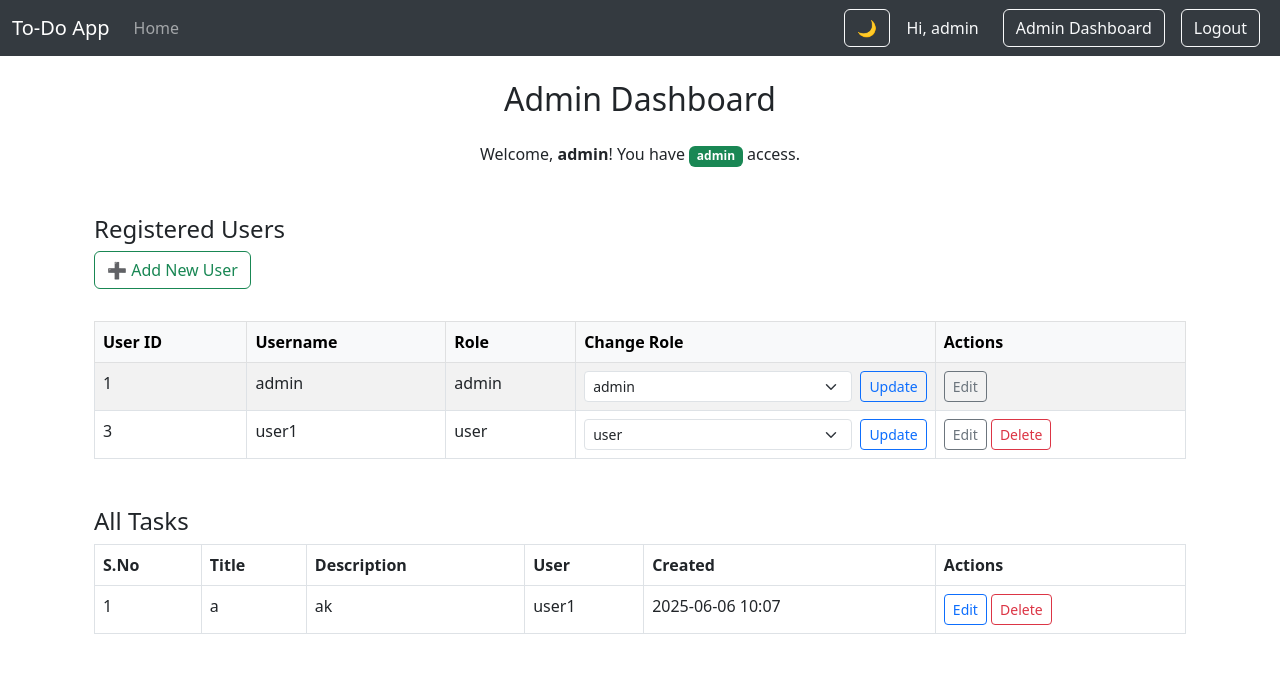
After one commit to Ajith1729/todo-app, a Flask app: page /admin in a window 1280 px wide. The commit adds this page. Shown: the top 673 px of the page. Run offline with Flask 3, Linux system fonts and the light colour scheme; a user stored in the database is signed in; data comes from the database, SQL or seed files in the repository; both versions use the stored data as it was after the commit.

Commit message:
Initial commit

```diff
--- a/app.py
+++ b/app.py
@@ -1,48 +1,251 @@
-from flask import Flask, render_template, request, redirect
+from flask import Flask, render_template, request, redirect, url_for, flash, abort
 from flask_sqlalchemy import SQLAlchemy
+from flask_login import LoginManager, UserMixin, login_user, logout_user, login_required, current_user
+from werkzeug.security import generate_password_hash, check_password_hash
 from datetime import datetime
+from functools import wraps
+# Admin-only decorator (if not already defined)
+from functools import wraps
+from flask import abort
 
 app = Flask(__name__)
+app.secret_key = 'your_secret_key'
 app.config['SQLALCHEMY_DATABASE_URI'] = 'sqlite:///todo.db'
 app.config['SQLALCHEMY_TRACK_MODIFICATIONS'] = False
 db = SQLAlchemy(app)
+
+# Flask-Login setup
+login_manager = LoginManager()
+login_manager.init_app(app)
+login_manager.login_view = 'login'
+
+def admin_required(f):
+    @wraps(f)
+    def decorated_function(*args, **kwargs):
+        if not current_user.is_authenticated or current_user.role != 'admin':
+            abort(403)  # Forbidden
+        return f(*args, **kwargs)
+    return decorated_function
+
+# Models
+class User(db.Model, UserMixin):
+    id = db.Column(db.Integer, primary_key=True)
+    username = db.Column(db.String(100), unique=True, nullable=False)
+    password = db.Column(db.String(200), nullable=False)
+    role = db.Column(db.String(10), default='user')  # For admin support
+    todos = db.relationship('Todo', backref='user', lazy=True)
+
 
 class Todo(db.Model):
     sno = db.Column(db.Integer, primary_key=True)
     title = db.Column(db.String(200), nullable=False)
     description = db.Column(db.String(500), nullable=False)
     date_created = db.Column(db.DateTime, default=datetime.utcnow)
+    user_id = db.Column(db.Integer, db.ForeignKey('user.id'), nullable=False)
 
-    def __repr__(self):
-        return f"{self.sno} - {self.title}"
 
-@app.route('/', methods=['GET', 'POST'])
+
+# User loader
+@login_manager.user_loader
+def load_user(user_id):
+    return User.query.get(int(user_id))
+
+# Role-required decorator
+def role_required(role):
+    def wrapper(f):
+        @wraps(f)
+        def decorated_function(*args, **kwargs):
+            if not current_user.is_authenticated or current_user.role != role:
+                abort(403)
+            return f(*args, **kwargs)
+        return decorated_function
+    return wrapper
+
+# Routes
+@app.route('/')
+@login_required
 def home():
-    if request.method == 'POST':
-        title = request.form['title']
-        desc = request.form['description']
-        todo = Todo(title=title, description=desc)
-        db.session.add(todo)
-        db.session.commit()
-    allTodo = Todo.query.all()
-    return render_template('index.html', allTodo=allTodo)
+    page = request.args.get('page', 1, type=int)
+    per_page = 5  # Number of tasks per page
+    todos = Todo.query.filter_by(user_id=current_user.id).order_by(Todo.date_created.desc()).paginate(page=page, per_page=5)
+    return render_template('index.html', allTodo=todos)
+
+
+
+@app.route('/add', methods=['POST'])
+@login_required
+def add():
+    title = request.form['title']
+    desc = request.form['description']
+    todo = Todo(title=title, description=desc, user_id=current_user.id)
+    db.session.add(todo)
+    db.session.commit()
+    return redirect(url_for('home'))
 
 @app.route('/delete/<int:sno>')
+@login_required
 def delete(sno):
-    todo = Todo.query.filter_by(sno=sno).first()
+    todo = Todo.query.get_or_404(sno)
     db.session.delete(todo)
     db.session.commit()
-    return redirect('/')
+    return redirect(url_for('home'))
 
 @app.route('/update/<int:sno>', methods=['GET', 'POST'])
+@login_required
 def update(sno):
-    todo = Todo.query.filter_by(sno=sno).first()
+    todo = Todo.query.get_or_404(sno)
     if request.method == 'POST':
         todo.title = request.form['title']
         todo.description = request.form['description']
         db.session.commit()
-        return redirect('/')
+        return redirect(url_for('home'))
     return render_template('update.html', todo=todo)
+
+@app.route('/register', methods=['GET', 'POST'])
+def register():
+    if request.method == 'POST':
+        username = request.form['username']
+        password = generate_password_hash(request.form['password'])
+        if User.query.filter_by(username=username).first():
+            flash('Username already exists.', 'danger')
+            return redirect(url_for('register'))
+
+        # Assign role: admin if username is 'admin', else user
+        role = 'admin' if username.lower() == 'admin' else 'user'
+        user = User(username=username, password=password, role=role)
+
+        db.session.add(user)
+        db.session.commit()
+        flash('Registered successfully! Please login.', 'success')
+        return redirect(url_for('login'))
+    return render_template('register.html')
+
+@app.route('/login', methods=['GET', 'POST'])
+def login():
+    if request.method == 'POST':
+        user = User.query.filter_by(username=request.form['username']).first()
+        if user and check_password_hash(user.password, request.form['password']):
+            login_user(user)
+            flash('Login successful!', 'success')
+            # 👇 Role-based redirect
+            if user.role == 'admin':
+                return redirect(url_for('admin'))
+            else:
+                return redirect(url_for('home'))
+        flash('Invalid credentials.', 'danger')
+    return render_template('login.html')
+
+
+@app.route('/logout')
+@login_required
+def logout():
+    logout_user()
+    flash('You have been logged out.', 'info')
+    return redirect(url_for('login'))
+
+# Admin-only page
+@app.route('/admin')
+@login_required
+def admin():
+    page = request.args.get('page', 1, type=int)
+    per_page = 5  # Number of tasks per page
+    allTodo = Todo.query.order_by(Todo.date_created.desc()).paginate(page=page, per_page=10)
+    tasks = Todo.query.order_by(Todo.date_created.desc()).all()
+    users = User.query.all()
+    return render_template('admin.html', users=users, allTodo=allTodo,tasks=tasks)
+
+
+# Admin: Create new user
+@app.route('/admin/add_user', methods=['GET', 'POST'])
+@login_required
+@admin_required
+def add_user():
+    if request.method == 'POST':
+        username = request.form['username']
+        password = request.form['password']
+        role = request.form['role']
+        if User.query.filter_by(username=username).first():
+            flash('Username already exists.', 'danger')
+        else:
+            hashed_pw = generate_password_hash(password)
+            new_user = User(username=username, password=hashed_pw, role=role)
+            db.session.add(new_user)
+            db.session.commit()
+            flash('User added successfully.', 'success')
+            return redirect(url_for('admin'))
+    return render_template('admin_add_user.html')
+
+# Admin: Edit existing user
+@app.route('/admin/edit_user/<int:user_id>', methods=['GET', 'POST'])
+@login_required
+@admin_required
+def edit_user(user_id):
+    user = User.query.get_or_404(user_id)
+    if request.method == 'POST':
+        user.username = request.form['username']
+        if request.form['password']:
+            user.password = generate_password_hash(request.form['password'])
+        user.role = request.form['role']
+        db.session.commit()
+        flash('User details updated.', 'success')
+        return redirect(url_for('admin'))
+    return render_template('admin_edit_user.html', user=user)
+
+# 403 error handler
+@app.errorhandler(403)
+def forbidden(e):
+    return render_template('403.html'), 403
+
+# Delete user (admin only)
+@app.route('/admin/delete_user/<int:user_id>', methods=['POST'])
+@login_required
+@admin_required
+def delete_user(user_id):
+    user = User.query.get_or_404(user_id)
+    if user.role == 'admin':
+        flash("Cannot delete another admin.", 'danger')
+        return redirect(url_for('admin'))
+    db.session.delete(user)
+    db.session.commit()
+    flash("User deleted successfully.", 'success')
+    return redirect(url_for('admin'))
+
+@app.route('/admin/update/<int:sno>', methods=['GET', 'POST'])
+@admin_required
+def update_task_admin(sno):
+    todo = Todo.query.get_or_404(sno)
+    if request.method == 'POST':
+        todo.title = request.form['title']
+        todo.description = request.form['description']
+        db.session.commit()
+        flash('Task updated by admin.', 'success')
+        return redirect(url_for('admin'))
+    return render_template('admin_edit_task.html', todo=todo)
+
+@app.route('/admin/delete/<int:sno>')
+@admin_required
+def delete_task_admin(sno):
+    todo = Todo.query.get_or_404(sno)
+    db.session.delete(todo)
+    db.session.commit()
+    flash('Task deleted by admin.', 'info')
+    return redirect(url_for('admin'))
+
+
+# Change user role
+@app.route('/admin/change_role/<int:user_id>', methods=['POST'])
+@login_required
+@admin_required
+def change_role(user_id):
+    user = User.query.get_or_404(user_id)
+    new_role = request.form.get('role')
+    if new_role in ['admin', 'user']:
+        user.role = new_role
+        db.session.commit()
+        flash(f"Role for {user.username} changed to {new_role}.", 'success')
+    else:
+        flash("Invalid role.", 'danger')
+    return redirect(url_for('admin'))
 
 if __name__ == '__main__':
     with app.app_context():
--- /dev/null
+++ b/templates/admin.html
@@ -0,0 +1,82 @@
+{% extends "base.html" %}
+{% block title %}Admin Dashboard{% endblock %}
+
+{% block content %}
+<div class="container my-4">
+  <h2 class="mb-4 text-center">Admin Dashboard</h2>
+  <p class="text-center">Welcome, <strong>{{ current_user.username }}</strong>! You have <span class="badge bg-success">admin</span> access.</p>
+
+  <!-- Users Section -->
+  <h4 class="mt-5">Registered Users</h4>
+  <table class="table table-striped table-bordered mt-3">
+    <a href="{{ url_for('add_user') }}" class="btn btn-outline-success mb-3">➕ Add New User</a>
+    <thead class="table-light">
+      <tr>
+        <th>User ID</th>
+        <th>Username</th>
+        <th>Role</th>
+        <th>Change Role</th>
+        <th>Actions</th>
+      </tr>
+    </thead>
+    <tbody>
+      {% for user in users %}
+      <tr>
+        <td>{{ user.id }}</td>
+        <td>{{ user.username }}</td>
+        <td>{{ user.role }}</td>
+        <td>
+          <form action="{{ url_for('change_role', user_id=user.id) }}" method="POST" class="d-flex">
+            <select name="role" class="form-select form-select-sm me-2">
+              <option value="user" {% if user.role == 'user' %}selected{% endif %}>user</option>
+              <option value="admin" {% if user.role == 'admin' %}selected{% endif %}>admin</option>
+            </select>
+            <button type="submit" class="btn btn-sm btn-outline-primary">Update</button>
+          </form>
+        </td>
+        <td>
+          <a href="{{ url_for('edit_user', user_id=user.id) }}" class="btn btn-sm btn-outline-secondary">Edit</a>
+          {% if user.role != 'admin' %}
+          <form action="{{ url_for('delete_user', user_id=user.id) }}" method="POST" class="d-inline" onsubmit="return confirm('Delete user?');">
+            <button type="submit" class="btn btn-sm btn-outline-danger">Delete</button>
+          </form>
+          {% endif %}
+        </td>
+
+      </tr>
+      {% endfor %}
+    </tbody>
+  </table>
+
+  <!-- Tasks Section -->
+  <h4 class="mt-5">All Tasks</h4>
+<table class="table table-bordered">
+  <thead>
+    <tr>
+      <th>S.No</th>
+      <th>Title</th>
+      <th>Description</th>
+      <th>User</th>
+      <th>Created</th>
+      <th>Actions</th>
+    </tr>
+  </thead>
+  <tbody>
+    {% for task in tasks %}
+    <tr>
+      <td>{{ task.sno }}</td>
+      <td>{{ task.title }}</td>
+      <td>{{ task.description }}</td>
+      <td>{{ task.user.username if task.user else 'Unknown' }}</td>
+      <td>{{ task.date_created.strftime('%Y-%m-%d %H:%M') }}</td>
+      <td>
+        <a href="{{ url_for('update_task_admin', sno=task.sno) }}" class="btn btn-sm btn-outline-primary">Edit</a>
+        <a href="{{ url_for('delete_task_admin', sno=task.sno) }}" class="btn btn-sm btn-outline-danger">Delete</a>
+      </td>
+    </tr>
+    {% endfor %}
+  </tbody>
+</table>
+
+</div>
+{% endblock %}
--- a/templates/base.html
+++ b/templates/base.html
@@ -1,55 +1,109 @@
 <!DOCTYPE html>
 <html lang="en">
 <head>
-  <meta charset="UTF-8">
+  <meta charset="UTF-8" />
   <title>{% block title %}To-Do App{% endblock %}</title>
-  <meta name="viewport" content="width=device-width, initial-scale=1">
+  <meta name="viewport" content="width=device-width, initial-scale=1" />
   <!-- Bootstrap CSS -->
-  <link href="https://cdn.jsdelivr.net/npm/bootstrap@5.3.0/dist/css/bootstrap.min.css" rel="stylesheet">
+  <link href="https://cdn.jsdelivr.net/npm/bootstrap@5.3.0/dist/css/bootstrap.min.css" rel="stylesheet" />
+  <style>
+    body.light-mode {
+      background-color: #ffffff;
+      color: #212529;
+    }
+
+    body.dark-mode {
+      background-color: #121212;
+      color: #f1f1f1;
+    }
+
+    .dark-mode .navbar {
+      background-color: #1f1f1f !important;
+    }
+
+    .light-mode .navbar {
+      background-color: #343a40 !important;
+    }
+
+    .dark-mode .form-control,
+    .dark-mode .btn {
+      background-color: #333;
+      color: white;
+    }
+
+    .dark-mode .form-control::placeholder {
+      color: #aaa;
+    }
+  </style>
 </head>
-<body>
-
+<body id="theme-style" class="light-mode">
   <!-- Navbar -->
   <nav class="navbar navbar-expand-lg navbar-dark bg-dark">
     <div class="container-fluid">
-      <a class="navbar-brand" href="/">To-Do App</a>
-      <button class="navbar-toggler" type="button" data-bs-toggle="collapse" data-bs-target="#navbarNav">
+      <a class="navbar-brand" href="{{ url_for('home') }}">To-Do App</a>
+      <button class="navbar-toggler" type="button" data-bs-toggle="collapse" data-bs-target="#navbarNav" aria-controls="navbarNav" aria-expanded="false" aria-label="Toggle navigation">
         <span class="navbar-toggler-icon"></span>
       </button>
 
       <div class="collapse navbar-collapse" id="navbarNav">
         <ul class="navbar-nav me-auto">
           <li class="nav-item">
-            <a class="nav-link{% if request.path == '/' %} active{% endif %}" href="/">Home</a>
-          </li>
-          <li class="nav-item">
-            <a class="nav-link{% if request.path == '/about' %} active{% endif %}" href="/about">About</a>
+            <a class="nav-link{% if request.path == '/' %} active{% endif %}" href="{{ url_for('home') }}">Home</a>
           </li>
         </ul>
-        <form class="d-flex" method="GET" action="/">
-          <input class="form-control me-2" type="search" placeholder="Search title..." name="q" value="{{ request.args.get('q', '') }}">
-          <button class="btn btn-outline-success" type="submit">Search</button>
-        </form>
+
+        <button class="btn btn-outline-light ms-2 mx-3" id="theme-toggle-btn">🌙</button>
+
+        {% if current_user.is_authenticated %}
+          <span class="navbar-text text-light me-3">Hi, {{ current_user.username }}</span>
+          {% if current_user.role == 'admin' %}
+            <a href="{{ url_for('admin') }}" class="btn btn-outline-light mx-2">Admin Dashboard</a>
+          {% endif %}
+          <a href="{{ url_for('logout') }}" class="btn btn-outline-light mx-2">Logout</a>
+        {% else %}
+          <a href="{{ url_for('login') }}" class="btn btn-outline-light mx-2">Login</a>
+          <a href="{{ url_for('register') }}" class="btn btn-outline-success mx-2">Register</a>
+        {% endif %}
       </div>
     </div>
   </nav>
 
   <!-- Main Content -->
   <div class="container mt-4">
-    {% with messages = get_flashed_messages() %}
+    {% with messages = get_flashed_messages(with_categories=true) %}
       {% if messages %}
-        {% for message in messages %}
-          <div class="alert alert-info">{{ message }}</div>
+        {% for category, message in messages %}
+          <div class="alert alert-{{ category }} alert-dismissible fade show" role="alert">
+            {{ message }}
+            <button type="button" class="btn-close" data-bs-dismiss="alert" aria-label="Close"></button>
+          </div>
         {% endfor %}
       {% endif %}
     {% endwith %}
 
-    {% block content %}
-
-    {% endblock %}
+    {% block content %}{% endblock %}
   </div>
 
   <!-- Bootstrap JS -->
   <script src="https://cdn.jsdelivr.net/npm/bootstrap@5.3.0/dist/js/bootstrap.bundle.min.js"></script>
+  <script>
+    // Load stored theme on page load
+    document.addEventListener("DOMContentLoaded", () => {
+      const theme = localStorage.getItem("theme") || "light";
+      document.getElementById("theme-style").className = theme + "-mode";
+      document.getElementById("theme-toggle-btn").textContent = theme === "dark" ? "☀️" : "🌙";
+    });
+
+    // Toggle theme button
+    document.getElementById("theme-toggle-btn").addEventListener("click", () => {
+      const body = document.getElementById("theme-style");
+      const currentTheme = body.classList.contains("dark-mode") ? "dark" : "light";
+      const newTheme = currentTheme === "dark" ? "light" : "dark";
+
+      body.className = newTheme + "-mode";
+      document.getElementById("theme-toggle-btn").textContent = newTheme === "dark" ? "☀️" : "🌙";
+      localStorage.setItem("theme", newTheme);
+    });
+  </script>
 </body>
 </html>
```
Also changed, not shown: templates/403.html (added, +11 -0 lines), templates/admin_add_user.html (added, +27 -0 lines), templates/admin_edit_task.html (added, +20 -0 lines), templates/admin_edit_user.html (added, +27 -0 lines), templates/index.html (+42 -18 lines), templates/login.html (added, +18 -0 lines), templates/register.html (added, +18 -0 lines), instance/todo.db.
